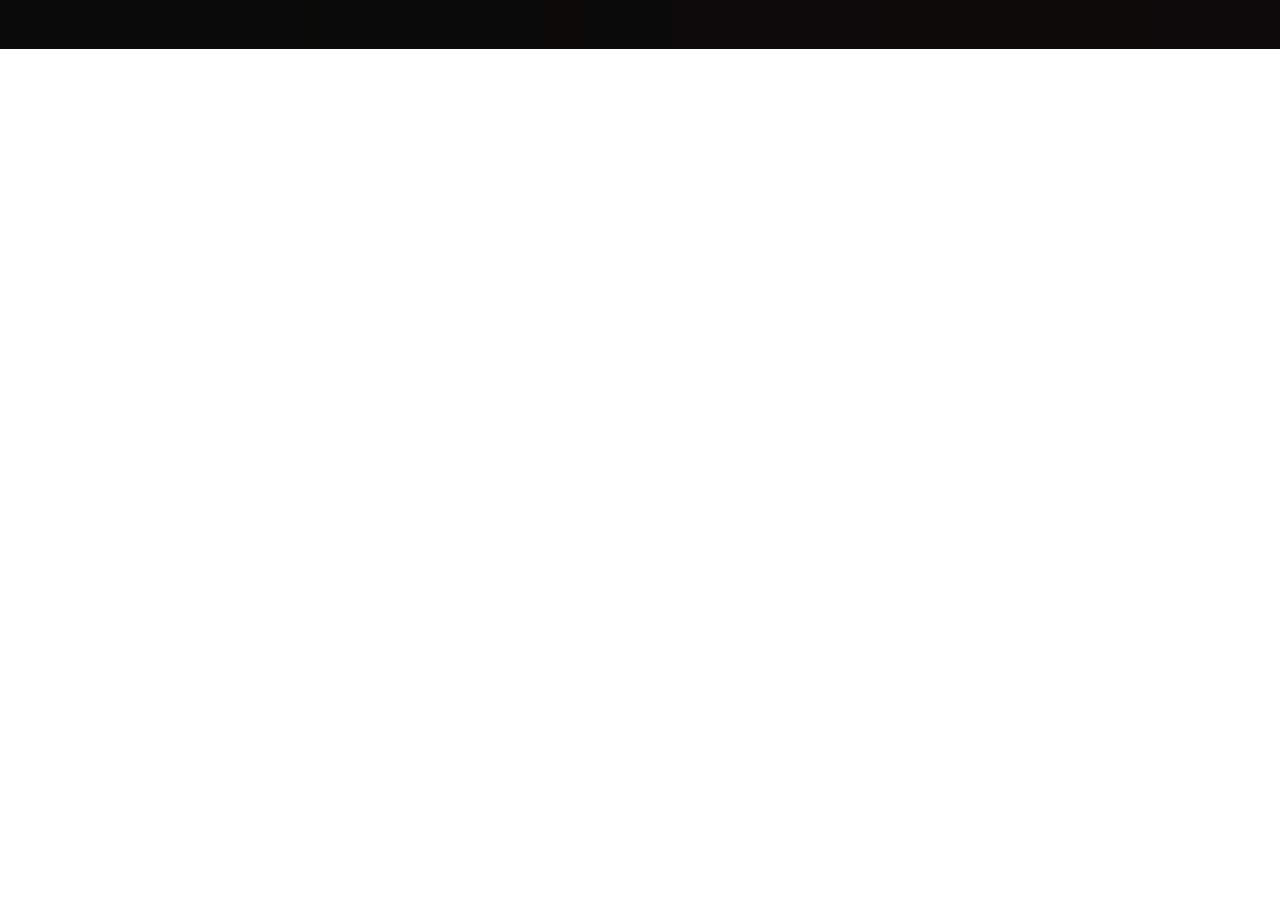
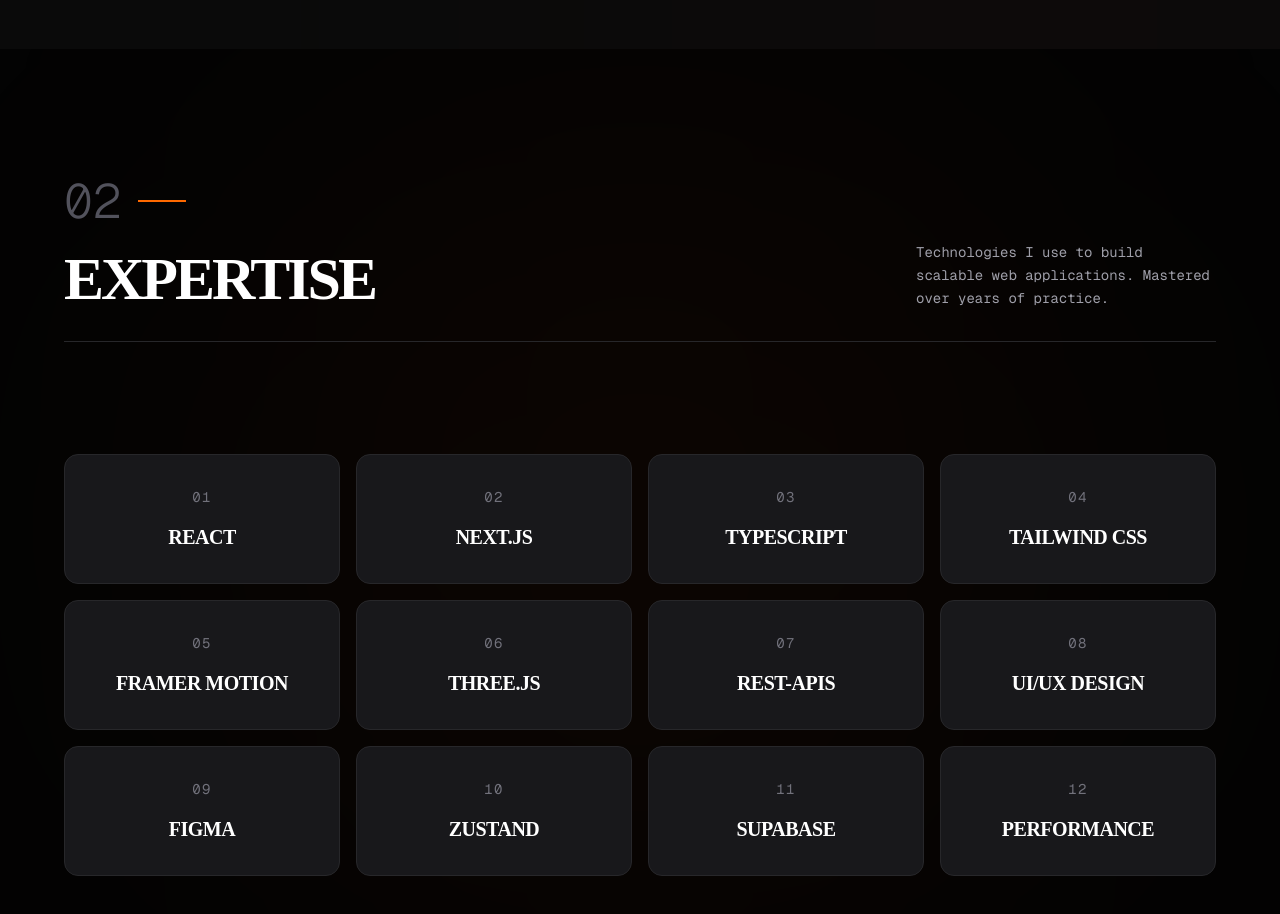
Before and after one commit to Poomsanthong/PoomSan-Porfolio, a Next.js app: page / in a window 1280 px wide. Shown: the part 1780-2694 px from the top of the page. Before the commit the page ends 1829 px from the top, so only its background shows below. Built offline with nearby package versions, Linux system fonts and the light colour scheme.

Commit message:
feat : add the expertise section

```diff
--- a/app/page.tsx
+++ b/app/page.tsx
@@ -1,4 +1,5 @@
 import About from "@/components/About";
+import Expertise from "@/components/Expertise";
 import Hero from "@/components/Hero";
 import Navbar from "@/components/NavBar";
 
@@ -8,6 +9,7 @@
       <Navbar />
       <Hero />
       <About />
+      <Expertise />
     </main>
   );
 }
--- /dev/null
+++ b/components/Expertise.tsx
@@ -0,0 +1,111 @@
+"use client";
+
+import React from "react";
+import { motion } from "framer-motion";
+
+export default function Expertise() {
+  const skills = [
+    { name: "React" },
+    { name: "Next.js" },
+    { name: "TypeScript" },
+    { name: "Tailwind CSS" },
+    { name: "Framer Motion" },
+    { name: " Three.js" },
+    { name: "Rest-APIs" },
+    { name: "UI/UX Design" },
+    { name: "Figma" },
+    { name: "Zustand" },
+    { name: "Supabase" },
+    { name: "Performance" },
+  ];
+  return (
+    <section
+      id="expertise"
+      className="relative min-h-screen py-32 px-8 md:px-16 bg-[#030303] text-white overflow-hidden"
+    >
+      {/* Abstract blurred background layer */}
+      <motion.div
+        initial={{ opacity: 0 }}
+        whileInView={{ opacity: 1 }}
+        transition={{ duration: 1 }}
+        className="absolute top-1/2 left-1/2 -translate-x-1/2 -translate-y-1/2 w-full max-w-[800px] aspect-square bg-orange-600/5 blur-[200px] rounded-full pointer-events-none"
+      />
+
+      <div className="max-w-7xl mx-auto flex flex-col items-start gap-16 relative z-10">
+        {/* Section header */}
+
+        <motion.div
+          initial={{ opacity: 0, y: 50 }}
+          whileInView={{ opacity: 1, y: 0 }}
+          viewport={{ once: true, margin: "-100px" }}
+          transition={{ duration: 0.8 }}
+          className="w-full flex justify-between items-end border-b border-zinc-800 pb-8"
+        >
+          <div>
+            <div className="flex gap-4 items-center mb-6">
+              <span className="font-mono text-5xl font-light text-zinc-600">
+                02
+              </span>
+              <div className="h-[2px] w-12 bg-orange-500" />
+            </div>
+            <h2 className="text-4xl md:text-5xl lg:text-6xl font-black uppercase tracking-tighter">
+              Expertise
+            </h2>
+          </div>
+          <p className="hidden md:block max-w-[300px] text-zinc-400 text-sm font-mono leading-relaxed">
+            Technologies I use to build scalable web applications. Mastered over
+            years of practice.
+          </p>
+        </motion.div>
+        {/* Skills Grid */}
+        <div className="w-full grid grid-cols-2 md:grid-cols-3 lg:grid-cols-4 gap-4 mt-12">
+          {skills.map((skill, i) => (
+            <SkillCard key={i} skill={skill} index={i} />
+          ))}
+        </div>
+      </div>
+    </section>
+  );
+}
+
+import { useState } from "react";
+function SkillCard({
+  skill,
+  index,
+}: {
+  skill: { name: string };
+  index: number;
+}) {
+  const [isHovered, setIsHovered] = useState(false);
+
+  return (
+    <motion.div
+      initial={{ opacity: 0, scale: 0.9 }}
+      whileInView={{ opacity: 1, scale: 1 }}
+      viewport={{ once: true, margin: "-50px" }}
+      transition={{ duration: 0.5, delay: index * 0.05 }}
+      onHoverStart={() => setIsHovered(true)}
+      onHoverEnd={() => setIsHovered(false)}
+      className="relative overflow-hidden group cursor-pointer"
+    >
+      <div className="h-full bg-zinc-900 border border-zinc-800 p-8 flex flex-col justify-between items-center text-center rounded-xl transition-all duration-300 group-hover:border-orange-500 group-hover:bg-zinc-800/80">
+        {/* Fill animation matching reference 4 (vibrant orange blocks) */}
+        <motion.div
+          initial={{ y: "100%" }}
+          animate={{ y: isHovered ? "0%" : "100%" }}
+          transition={{ duration: 0.3, ease: "easeOut" }}
+          className="absolute inset-0 bg-gradient-to-t from-orange-600 to-orange-400 z-0"
+        />
+
+        <div className="relative z-10 w-full flex flex-col items-center gap-4">
+          <span className="font-mono text-sm tracking-widest text-zinc-500 group-hover:text-black transition-colors duration-300">
+            {String(index + 1).padStart(2, "0")}
+          </span>
+          <h3 className="text-lg md:text-xl font-bold uppercase tracking-tight text-white group-hover:text-black transition-colors duration-300">
+            {skill.name}
+          </h3>
+        </div>
+      </div>
+    </motion.div>
+  );
+}
```
